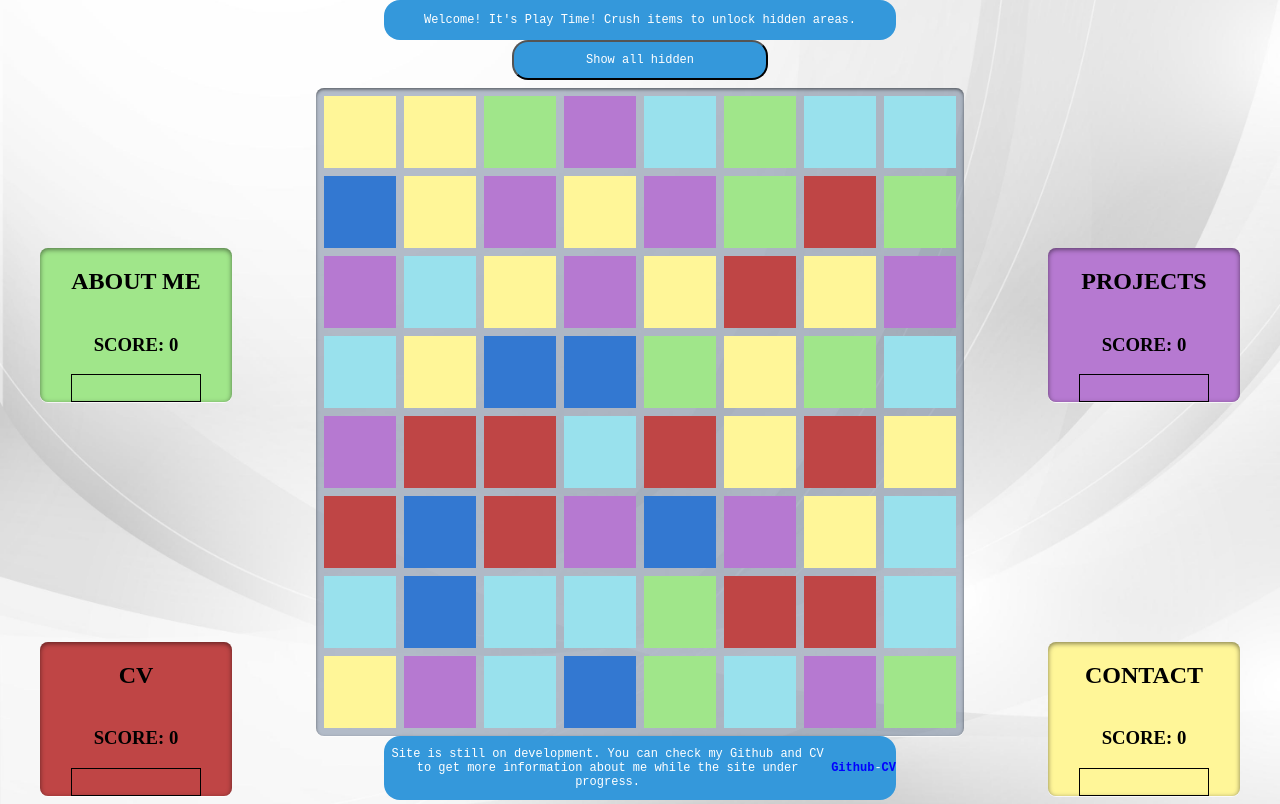
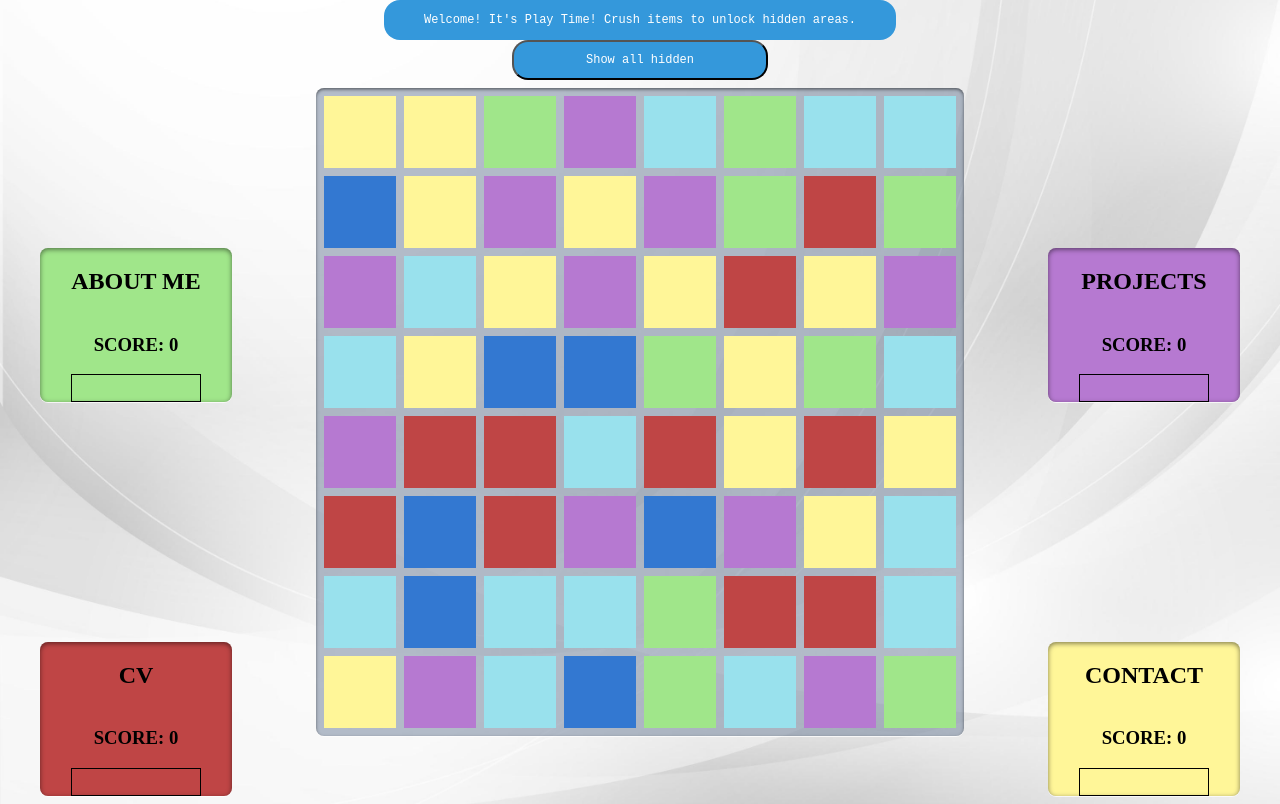
Before and after one commit to Alperenlcr/Personal_Website, a plain HTML site: page index.html in a window 1280 px wide. Drawn offline with Linux system fonts and the light colour scheme.

Commit message:
in development message removed

```diff
--- a/index.html
+++ b/index.html
@@ -15,7 +15,6 @@
   <body>
     <div class="box" style="top: 0; height: 5vh;">Welcome! It's Play Time! Crush items to unlock hidden areas.</div>
     <button class="btn" style="top: 5vh;" id="showButton">Show all hidden</button>
-    <div class="box" style="top: min(12vh + (62 * (100vw / 100)), 92vh); height: 8vh;">Site is still on development. You can check my Github and CV to get more information about me while the site under progress. <a href="https://github.com/Alperenlcr" class="cv-link">Github</a> - <a href="https://drive.google.com/file/d/1Qrq6WLT5e_ZuWBt5onDUWSj6Hh5XYe5A/view?usp=sharing" class="cv-link">CV</a></div>
     <div class="score-boards-container">
       <div class="score-board" style="background-image: url(static/images/green_image1.png);">
         <h2>About Me</h2>
```
